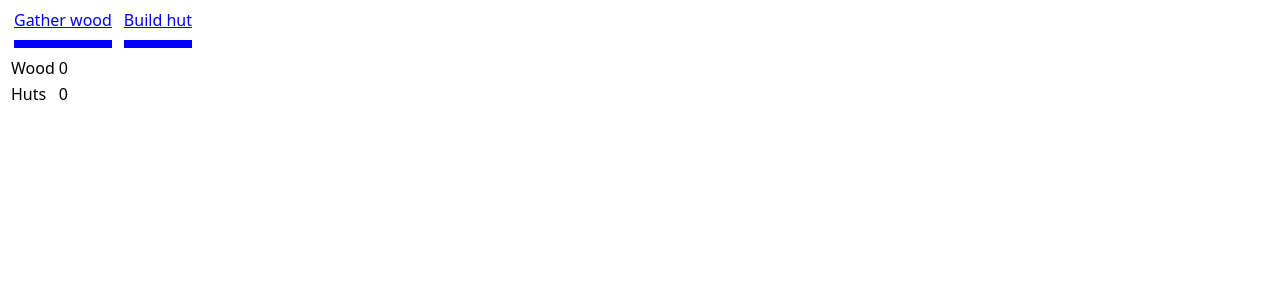
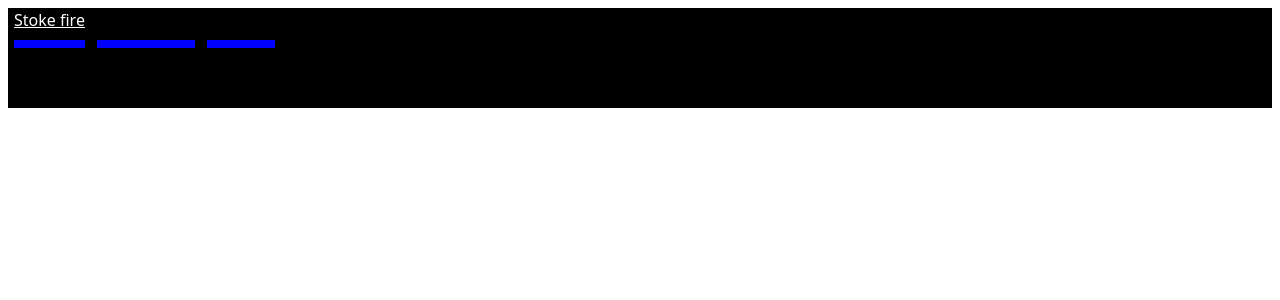
Before and after one commit to ahuth/frostbite, a React (Create React App) app: page / in a window 1280 px wide. Shown: the top 300 px of the page. Built offline with nearby package versions, Linux system fonts and the light colour scheme.

Commit message:
Set background color based on how big a fire is

```diff
--- a/src/components/Action/Action.module.css
+++ b/src/components/Action/Action.module.css
@@ -1,19 +1,28 @@
-.button {
+.base {
   background: none;
   border: none;
   border-radius: 3px;
-  color: blue;
   cursor: pointer;
   font: inherit;
   text-decoration: underline;
   transition: background-color 200ms linear;
 }
 
-.button:active {
+.base:active {
   background-color: lightBlue;
 }
 
-.button:disabled {
+.base:disabled {
   color: grey;
   cursor: not-allowed;
 }
+
+.button {
+  composes: base;
+  color: black;
+}
+
+.inverted {
+  composes: base;
+  color: white;
+}
--- a/src/components/Action/Action.tsx
+++ b/src/components/Action/Action.tsx
@@ -5,11 +5,12 @@ import styles from './Action.module.css';
 
 type Props = {
   cooldown: number,
+  inverted?: boolean,
   onClick: () => void,
   text: string,
 };
 
-export default function Action({ cooldown, onClick, text }: Props) {
+export default function Action({ cooldown, inverted = false, onClick, text }: Props) {
   const [disabled, setDisabled] = useState(false);
 
   function handleClick() {
@@ -24,7 +25,7 @@ export default function Action({ cooldown, onClick, text }: Props) {
   );
 
   return (
-    <button className={styles.button} disabled={disabled} onClick={handleClick}>
+    <button className={inverted ? styles.inverted : styles.button} disabled={disabled} onClick={handleClick}>
       {text}
       <Progress active={disabled} time={cooldown} />
     </button>
--- a/src/components/App.tsx
+++ b/src/components/App.tsx
@@ -1,14 +1,25 @@
-import React from 'react';
+import React, { useMemo } from 'react';
 import Action from './Action';
 import Inventory from './Inventory';
 import useIncrement from '../hooks/useIncrement';
+import useLadder from '../hooks/useLadder';
+
+const backgroundColors = ['black', 'darkGray', 'white'];
 
 export default function App() {
+  const [fire, raiseFire, lowerFire] = useLadder([0, 1, 2]);
   const [huts, addHut] = useIncrement(0, 1);
   const [wood, addWood] = useIncrement(0, 1);
 
+  const backgroundStyles = useMemo(() => {
+    return {
+      backgroundColor: backgroundColors[fire],
+    };
+  }, [fire]);
+
   return (
-    <div>
+    <div style={backgroundStyles}>
+      <Action cooldown={10000} inverted={fire === 0} onClick={raiseFire} text="Stoke fire" />
       <Action cooldown={2000} onClick={addWood} text="Gather wood" />
       <Action cooldown={5000} onClick={addHut} text="Build hut" />
       <Inventory huts={huts} wood={wood} />
--- /dev/null
+++ b/src/hooks/useLadder.ts
@@ -0,0 +1,21 @@
+import { useCallback, useState } from 'react';
+
+export default function useLadder<T>(values: Array<T>): [T, () => void, () => void] {
+  const [index, setIndex] = useState(0);
+
+  const raise = useCallback(() => {
+    setIndex((current) => {
+      const next = current + 1;
+      return Math.min(next, values.length - 1);
+    });
+  }, [values.length]);
+
+  const lower = useCallback(() => {
+    setIndex((current) => {
+      const next = current - 1;
+      return Math.max(next, 0);
+    });
+  }, []);
+
+  return [values[index], raise, lower];
+}
```
